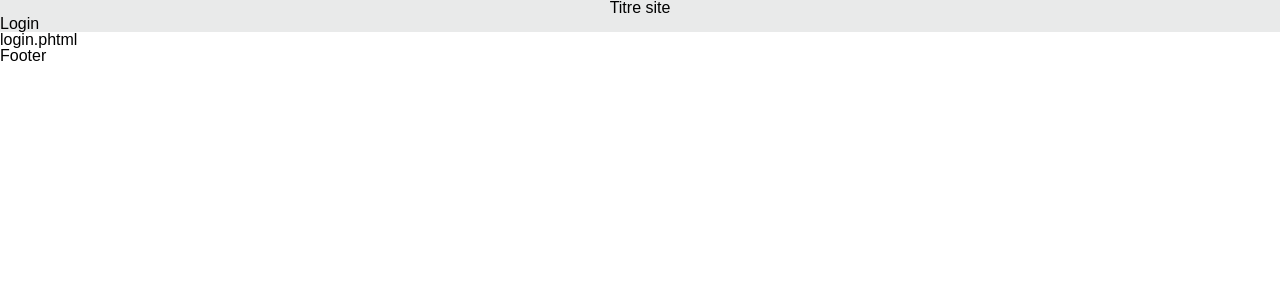
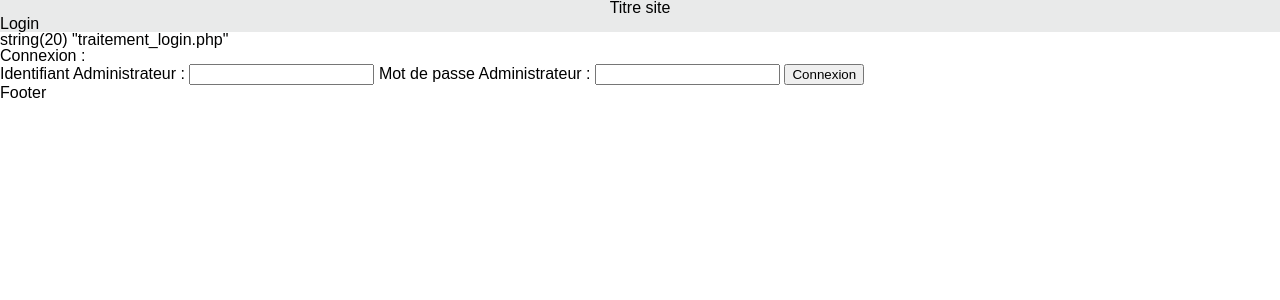
Before and after one commit to DoudouPike/support_dev, a PHP site: page /index.php?page=login in a window 1280 px wide. Shown: the top 300 px of the page. Run offline with PHP 8.4, Linux system fonts and the light colour scheme.

Commit message:
MAJ login

```diff
--- a/controllers/login.php
+++ b/controllers/login.php
@@ -1,3 +1,4 @@
 <?php
+var_dump("traitement_login.php");
 require("views/login.phtml");
 ?>
--- a/controllers/traitement_login.php
+++ b/controllers/traitement_login.php
@@ -0,0 +1,4 @@
+<?php
+$userAdmin = "admin";
+$mdpAdmin = "admin";
+?>
--- a/index.php
+++ b/index.php
@@ -10,10 +10,10 @@ if(isset($_GET["page"]) && in_array($_GET["page"], $access))
 	$page = $_GET["page"];
 }
 
-$traitementList = [""];
+$traitementList = ["creation", "login"];
 if(in_array($page, $traitementList))
 {
-	require("controllers/process_" .$page. ".php");
+	require("controllers/traitement_" .$page. ".php");
 }
 
 require("controllers/skel.php");
--- a/views/login.phtml
+++ b/views/login.phtml
@@ -1 +1,12 @@
-<p>login.phtml</p>
+<h2>Connexion :</h2>
+<form method="POST">
+
+	<label for="name">Identifiant Administrateur :</label>
+	<input type="text" name="name" id="name">
+
+	<label for="pwd">Mot de passe Administrateur :</label>
+	<input type="password" name="pwd" id="pwd">
+
+	<button type="submit">Connexion</button>
+
+</form>
```
Also changed, not shown: bdd.json (deleted).
